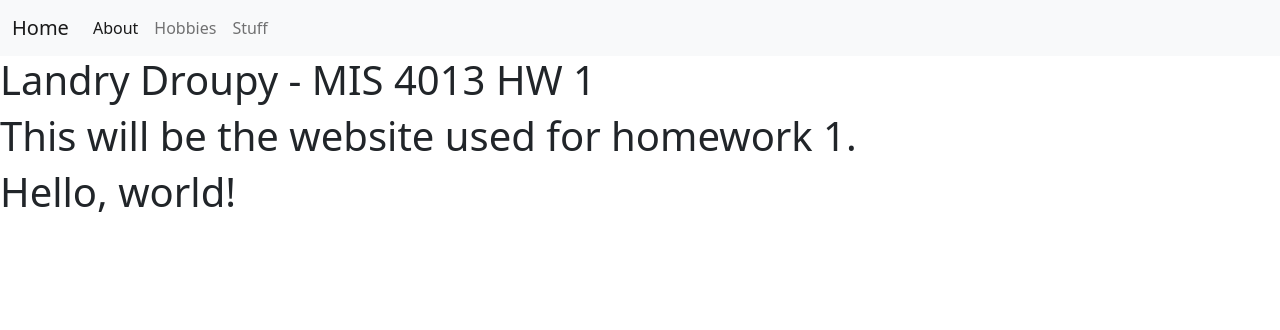
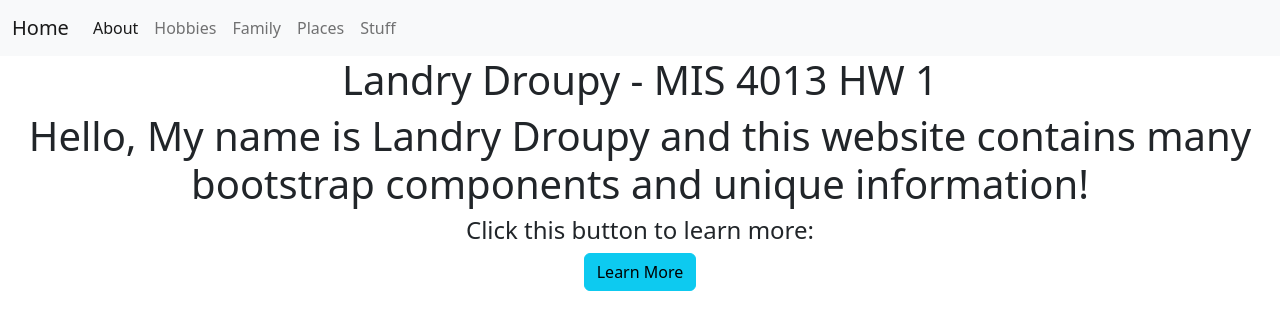
Before and after one commit to landrydroupy/homework.html, a plain HTML site: page index.html in a window 1280 px wide. Drawn offline with nearby package versions, Linux system fonts and the light colour scheme.

Commit message:
Update index.html

```diff
--- a/index.html
+++ b/index.html
@@ -3,37 +3,49 @@
 
     <nav class="navbar navbar-expand-lg bg-light">
         <div class="container-fluid">
-          <a class="navbar-brand" href="homework1home.html">Home</a>
+          <a class="navbar-brand" href="index.html">Home</a>
           <button class="navbar-toggler" type="button" data-bs-toggle="collapse" data-bs-target="#navbarNav" aria-controls="navbarNav" aria-expanded="false" aria-label="Toggle navigation">
             <span class="navbar-toggler-icon"></span>
           </button>
           <div class="collapse navbar-collapse" id="navbarNav">
             <ul class="navbar-nav">
               <li class="nav-item">
-                <a class="nav-link active" aria-current="page" href="#">About</a>
+                <a class="nav-link active" aria-current="page" href="about.html">About</a>
               </li>
               <li class="nav-item">
-                <a class="nav-link" href="#">Hobbies</a>
+                <a class="nav-link" href="hobbies.html">Hobbies</a>
               </li>
               <li class="nav-item">
-                <a class="nav-link" href="#">Stuff</a>
+                <a class="nav-link" href="family.html">Family</a>
               </li>
-
+              <li class="nav-item">
+                <a class="nav-link" href="places.html">Places</a>
+              </li>
+              <li class="nav-item">
+                <a class="nav-link" href="stuff.html">Stuff</a>
+              </li>
             </ul>
           </div>
         </div>
       </nav>
 
 
-<h1>
+
+
+<h1 style="text-align:center">
 Landry Droupy - MIS 4013 HW 1
 <h1>
- <body>
- This will be the website used for homework 1.
+ <body style="text-align:center">
+ Hello, My name is Landry Droupy and this website contains many bootstrap components and unique information!
  <body>
 <html>
 
-
+ <body style="text-align:center">
+  <h4>
+    Click this button to learn more:
+  </h4>
+  <a href="about.html" class="btn btn-info" role="button">Learn More</a>
+ </body>
 
 
 
@@ -50,7 +62,7 @@ Landry Droupy - MIS 4013 HW 1
     <link href="https://cdn.jsdelivr.net/npm/bootstrap@5.2.0/dist/css/bootstrap.min.css" rel="stylesheet" integrity="sha384-gH2yIJqKdNHPEq0n4Mqa/HGKIhSkIHeL5AyhkYV8i59U5AR6csBvApHHNl/vI1Bx" crossorigin="anonymous">
   </head>
   <body>
-    <h1>Hello, world!</h1>
+
     <script src="https://cdn.jsdelivr.net/npm/bootstrap@5.2.0/dist/js/bootstrap.bundle.min.js" integrity="sha384-A3rJD856KowSb7dwlZdYEkO39Gagi7vIsF0jrRAoQmDKKtQBHUuLZ9AsSv4jD4Xa" crossorigin="anonymous"></script>
   </body>
 </html>
```
